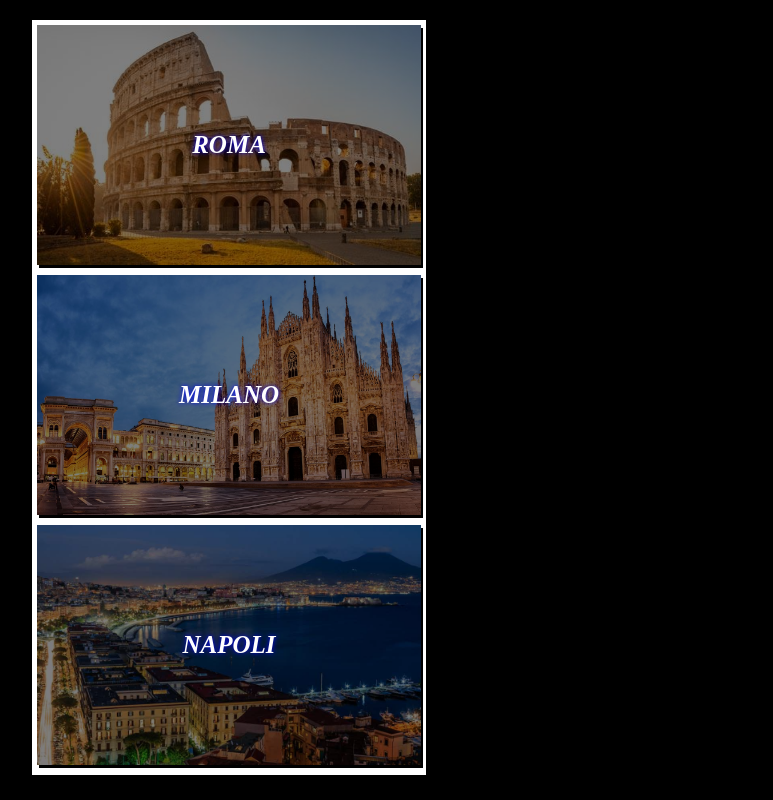
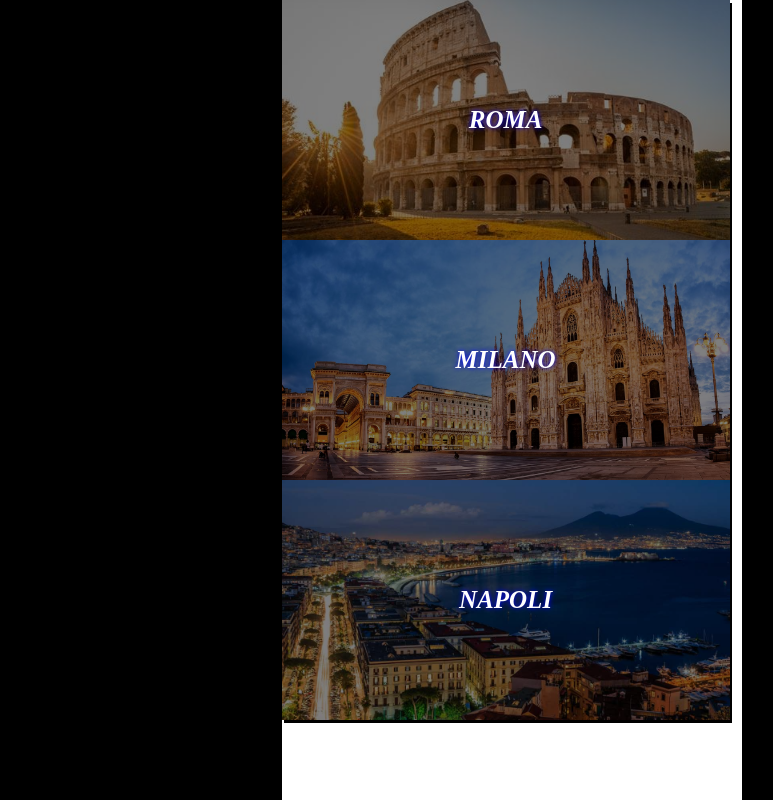
Before and after one commit to raffaelebaldassarre/htmlcss-airbnb, a plain HTML site: page index.html in a window 1280 px wide. Shown: the whole page, without its empty margins (128-901 px from the left). Drawn offline with Linux system fonts and the light colour scheme.

Commit message:
Secondo Css
Versione opzionale

```diff
--- /dev/null
+++ b/css/styles2.css
@@ -0,0 +1,59 @@
+*{
+  margin: 0;
+  padding: 0;
+  box-sizing: border-box;
+}
+
+body{
+  background: black;
+}
+
+.container{
+  width: 36vw;
+  height: 100vh;
+  margin: auto;
+  background: white;
+}
+
+.city{
+  width: 35vw;
+  height: 30vh;
+  background-size: cover;
+  background-position: center;
+  background-repeat: no-repeat;
+  position: relative;
+  box-shadow: 2px 3px;
+}
+
+.roma{
+  background-image: url('../img/roma.jpeg');
+}
+
+.milano{
+  background-image: url('../img/milano.jpeg');
+}
+
+.napoli{
+  background-image: url('../img/napoli.jpeg');
+}
+
+h2{
+  position: absolute;
+  top: 50%;
+  left: 50%;
+  transform: translate(-50%, -50%);
+  text-shadow: 0 0 5px #0000FF;
+  text-transform: uppercase;
+  font-size: 25px;
+  font-style: italic;
+  color: white;
+}
+
+/* overlay */
+
+#overlay {
+  width: 100%;
+  height: 100%;
+  background-color: rgba(0,0,0,0.5);
+  cursor: pointer;
+}
--- a/index.html
+++ b/index.html
@@ -2,7 +2,7 @@
 <html lang="it" dir="ltr">
   <head>
     <meta charset="utf-8">
-    <link rel="stylesheet" href="css/styles.css">
+    <link rel="stylesheet" href="css/styles2.css">
     <title>Air BnBoolean</title>
   </head>
   <body>
```
